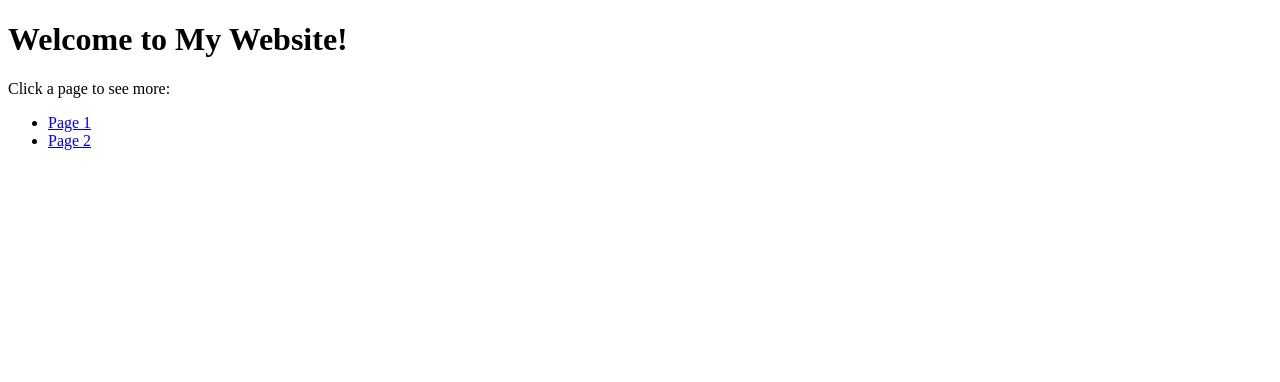
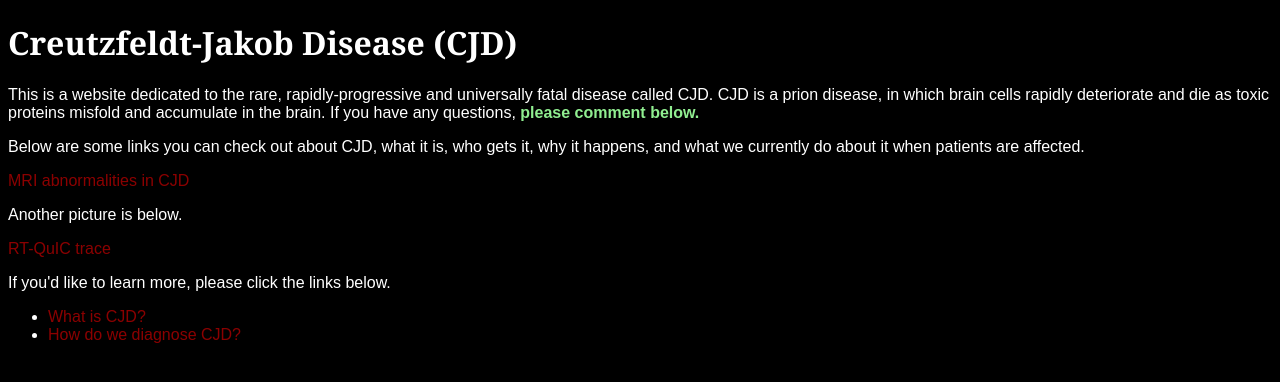
Before and after one commit to neilwatson123/testsite.github.io, a plain HTML site: page index.html in a window 1280 px wide. Drawn offline with Linux system fonts and the light colour scheme.

Commit message:
Add files via upload

```diff
--- a/index.html
+++ b/index.html
@@ -2,13 +2,29 @@
 <html>
 <head>
     <title>My Website</title>
+<style>
+body {background-color: black;
+font-family: Arial, sans-serif;
+color: white; }
+ h1 {font-family:'Georgia', serif; color: white; }
+ a {color: darkred; text-decoration: none;}
+ </style>
 </head>
+
 <body>
-    <h1>Welcome to My Website!</h1>
-    <p>Click a page to see more:</p>
-    <ul>
-        <li><a href="page1.html">Page 1</a></li>
-        <li><a href="page2.html">Page 2</a></li>
+    <h1>Creutzfeldt-Jakob Disease (CJD)</h1>
+<p> This is a website dedicated to the rare, rapidly-progressive and universally fatal disease called CJD. CJD is a prion disease, in which brain cells rapidly deteriorate and die as toxic proteins misfold and accumulate in the brain. If you have any questions, <span style="color: lightgreen; font-weight:bold;"> please comment below. </span> <p/>
+<p> Below are some links you can check out about CJD, what it is, who gets it, why it happens, and what we currently do about it when patients are affected. </p>
+
+    <a href="CJD imaging.jpg" target="_blank">MRI abnormalities in CJD</a>
+<p> Another picture is below. </p>
+ <a href="Eagle syndrome.jpg" target="_blank">RT-QuIC trace</a>
+<p> If you'd like to learn more, please click the links below. </p>
+     <ul>
+        <li><a href="page1.html">What is CJD?</a></li>
+        <li><a href="page2.html">How do we diagnose CJD?</a></li>
     </ul>
+
+
 </body>
 </html>
```
Also changed, not shown: page1.html (added, +11 -0 lines), page2.html (added, +11 -0 lines), CJD imaging.jpg (added), Eagle syndrome.jpg (added).
